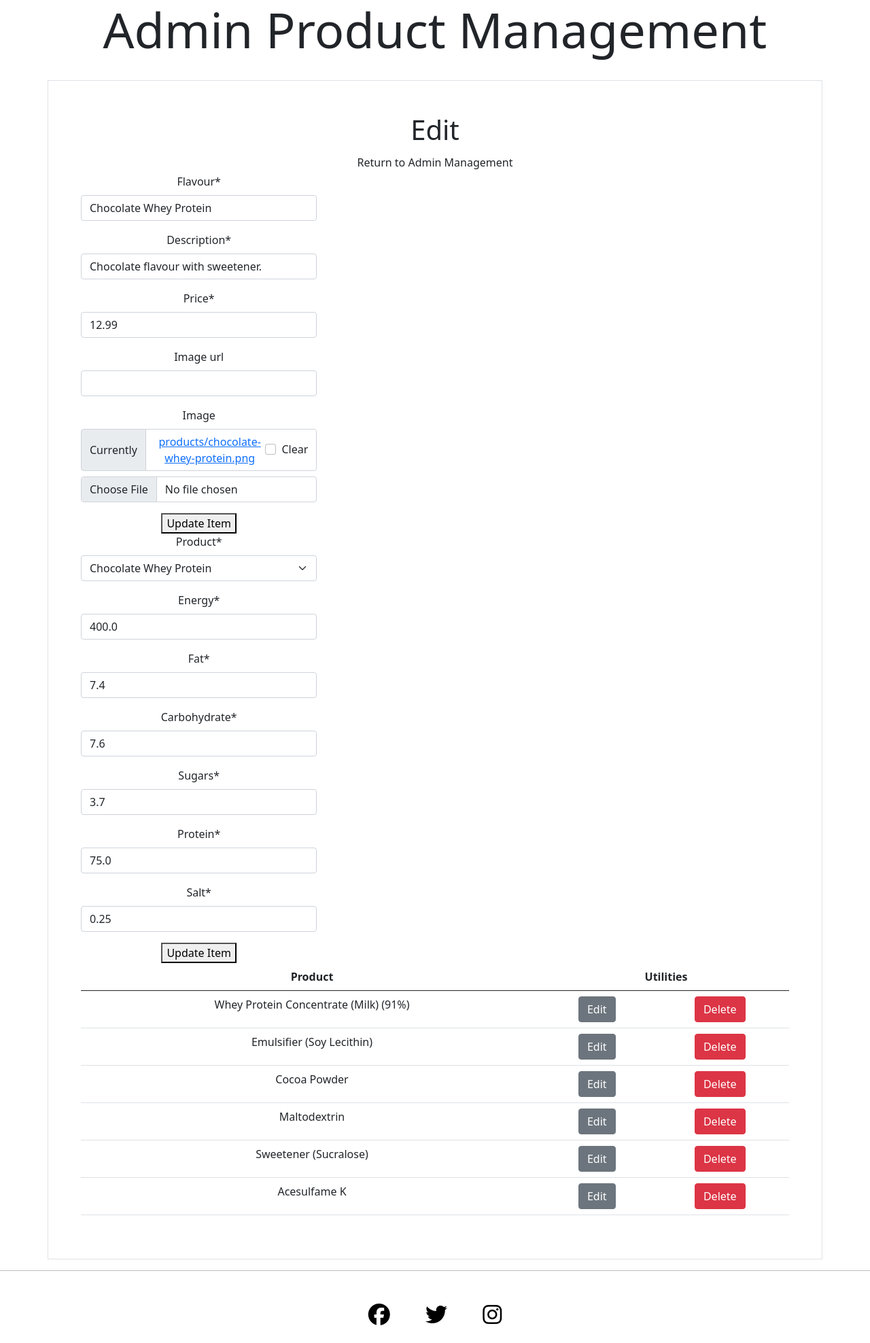
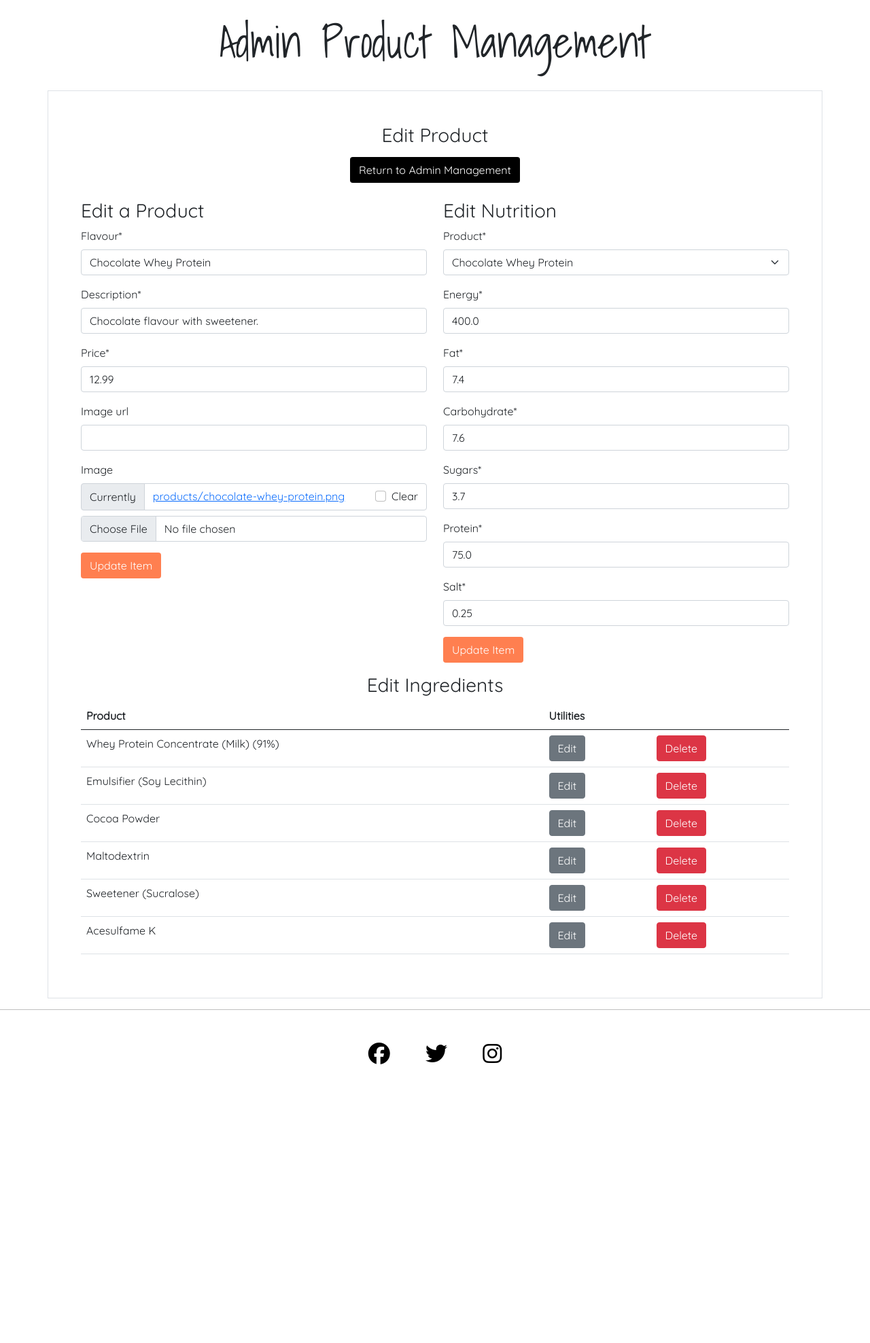
Before and after one commit to Code-Institute-Submissions/the-easy-whey, a Django app: page /product/admin/edit/item/1 in a window 1280 px wide. Shown: the part 70-2046 px from the top of the page at 68% size. After the commit the page ends 1636 px from the top, so only its background shows below. Run offline with Django 3.2, Linux system fonts and the light colour scheme; a user stored in the database is signed in; data comes from the database, SQL or seed files in the repository; some libraries are stand-ins or nearby versions.

Commit message:
front end changes for product admin management

```diff
--- a/static/css/style.css
+++ b/static/css/style.css
@@ -33,19 +33,27 @@ hr {
     color: white !important;
 }
 
+.text-black {
+    color: black !important;
+}
+
 .background-black {
     background-color: black !important;
 }
 
-#subscribe-button {
-    background-color: coral;
-    color: white;
+.background-white {
+    background-color: white !important;
 }
 
-/* .product-page-image {
-    max-height: 50%;
-} */
+.standout-button {
+    background-color: coral !important;
+    color: white !important;
+}
 
+.scroller {
+    overflow-y: auto;
+    max-height: 50vh;
+}
 
 /* COLOURS
 1. #6a8b3b
--- a/templates/products/admin_edit_item.html
+++ b/templates/products/admin_edit_item.html
@@ -7,9 +7,9 @@
 
 {% block header %}
 <div class="container-fluid">
-    <div class="row">
+    <div class="row my-4">
         <div class="col text-center">
-            <h2 class="display-2">Admin Product Management</h2>
+            <h2 class="display-3 title-font">Admin Product Management</h2>
         </div>
     </div>
 </div>
@@ -19,29 +19,37 @@
 <div class="container border py-5 px-5 mt-4">
     <div class="row justify-content-center align-items-center">
         <div class="col-md-6 text-center">
-            <h1>Edit</h1>
-            <a class="dropdown-item" href="{% url 'product_management' %}">Return to Admin Management</a>
+            <h3 class="text-font">Edit Product</h3>
+            <a class="btn text-white background-black text-font my-2" href="{% url 'product_management' %}">Return to
+                Admin Management</a>
         </div>
     </div>
     <div class="row">
-        <div class="col-md-12 text-center">
-            <div class="col-4">
-                <form method="POST" class="form">
+        <div class="col-md-6">
+            <h3 class="text-font mt-3">Edit a Product</h3>
+            <form method="POST" class="form text-font">
                 {% csrf_token %}
                 {{ product_form | crispy }}
-                    <button class="button" type="submit" name="product_form_edit_button">Update Item</button>
+                <button class="button btn standout-button" type="submit" name="product_form_edit_button">Update
+                    Item</button>
             </form>
         </div>
         {% if nutrition_form %}
-            <div class="col-4">
-                <form method="POST" class="form">
+        <div class="col-md-6">
+            <h3 class="text-font mt-3">Edit Nutrition</h3>
+            <form method="POST" class="form text-font">
                 {% csrf_token %}
                 {{ nutrition_form | crispy }}
-                    <button class="button" type="submit" name="nutrition_form_edit_button">Update Item</button>
+                <button class="button btn standout-button" type="submit" name="nutrition_form_edit_button">Update
+                    Item</button>
             </form>
         </div>
         {% endif %}
-            <table class="table table-hover">
+    </div>
+    <div class="row">
+        <div class="col">
+            <h3 class="text-font text-center mt-3 scroller">Edit Ingredients</h3>
+            <table class="table table-hover text-font">
                 <thead>
                     <tr>
                         <th scope="col">Product</th>
@@ -49,10 +57,12 @@
                     </tr>
                 </thead>
                 <tbody>
+                    {% if items %}
                     {% for item in items %}
                     <tr>
                         <td>{{ item.name }}</td>
-                        <td><a class="btn btn-secondary" href="{{ product_id }}/ingredient/{{ item.id }}">Edit</a></td>
+                        <td><a class="btn btn-secondary" href="{{ product_id }}/ingredient/{{ item.id }}">Edit</a>
+                        </td>
                         <td><button type="button" class="btn btn-danger" data-bs-toggle="modal"
                                 data-bs-target="#staticBackdrop{{ forloop.counter }}">
                                 Delete
@@ -83,19 +93,9 @@
                         </td>
                     </tr>
                     {% endfor %}
+                    {% endif %}
                 </tbody>
             </table>
-            {% comment %}
-            <!-- {% for ingredient_form in ingredient_forms %}
-            <div class="col-4">
-                <form method="POST" class="form">
-                    {% csrf_token %}
-                    {{ ingredient_form | crispy }}
-                    <button class="button" type="submit" name="ingredients_form_edit_button">Update Item</button>
-                </form>
-            </div>
-            {% endfor %} -->
-            {% endcomment %}
         </div>
     </div>
 </div>
--- a/templates/products/index.html
+++ b/templates/products/index.html
@@ -22,7 +22,6 @@
 </header>
 
 <hr class="mb-4">
-
 <div class="container mt-3" id="what-we-offer">
     <div class="row">
         <div class="col text-center">
@@ -30,7 +29,6 @@
         </div>
     </div>
 </div>
-
 <section id="how-does-it-work">
     <div class="container text-center text-font">
         <div class="row">
@@ -100,7 +98,7 @@
                     </p>
                 </div>
                 <div class="col-md-6 col-lg-3 align-self-center">
-                    <p><a id="subscribe-button" class="btn" href="{% url 'subscribe' %}">Subscribe!</a>
+                    <p><a class="btn standout-button" href="{% url 'subscribe' %}">Subscribe!</a>
                     </p>
                 </div>
             </div>
```
Also changed, not shown: templates/products/admin_add.html (+21 -13 lines), templates/products/admin_edit_item_ingredient.html (+10 -8 lines), templates/products/admin_edit_list.html (+14 -12 lines), templates/products/product_detail.html (+11 -12 lines), templates/products/product_management.html (+15 -7 lines). Lines whose indentation alone changed are shown as unchanged.
